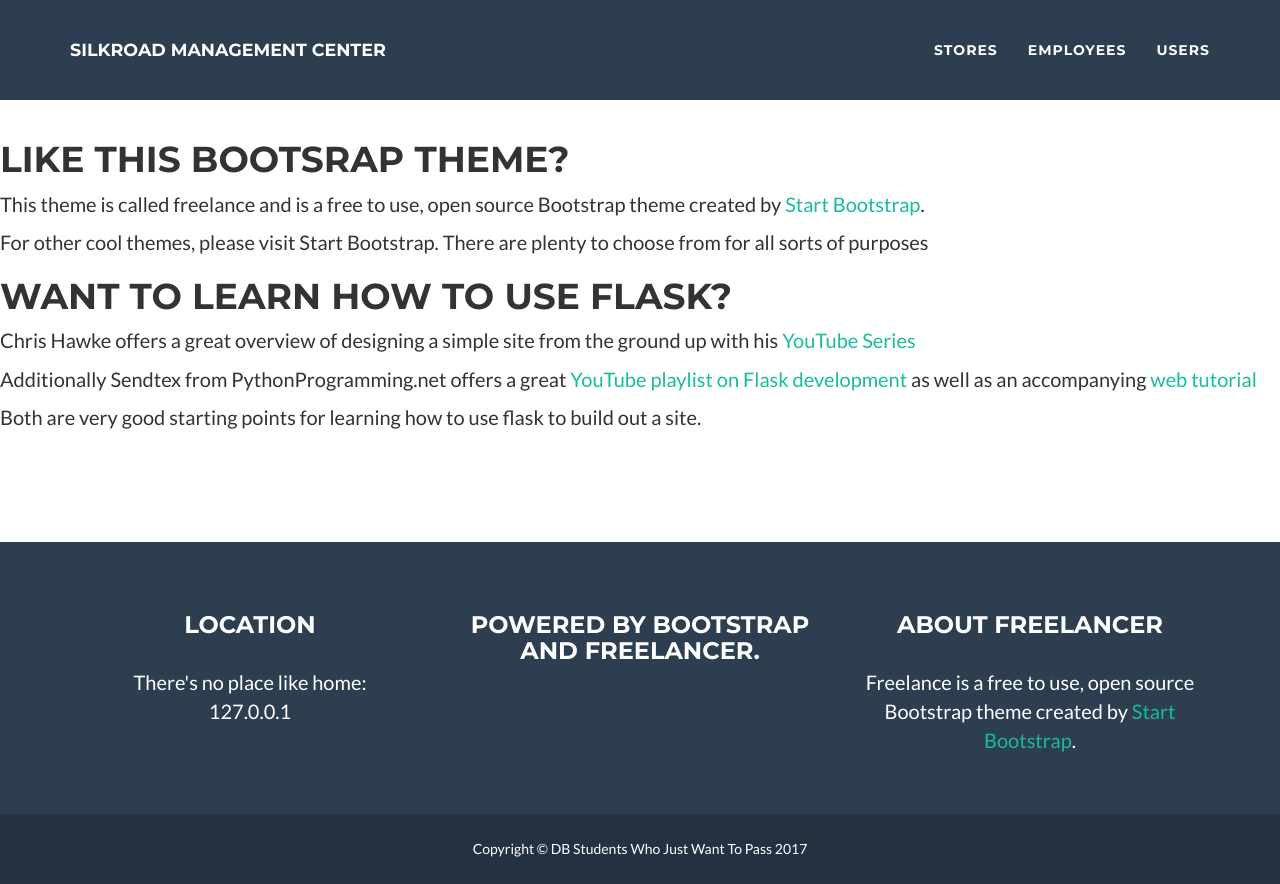
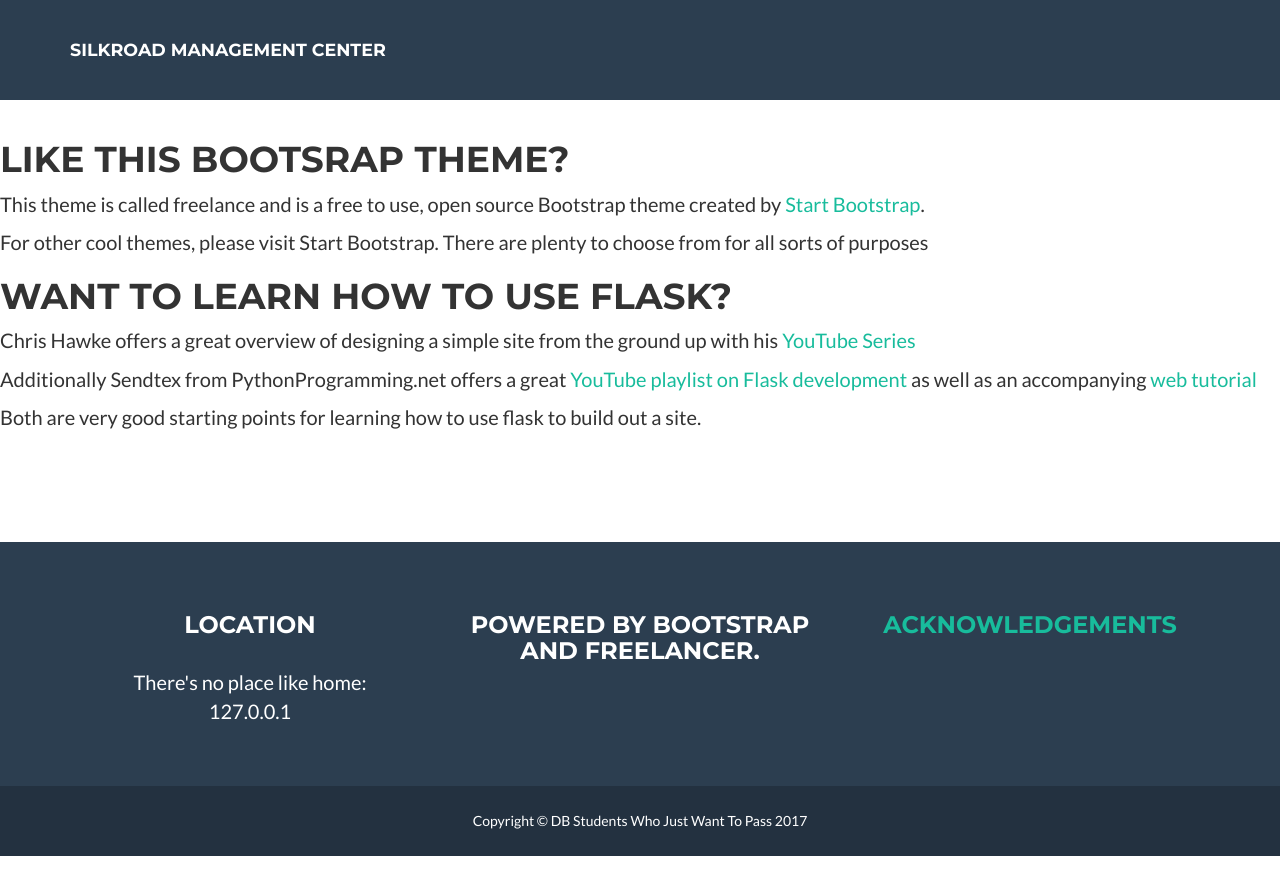
Before and after one commit to 0x8/DatabaseDesign, a Flask app: page /acknowledgements in a window 1280 px wide. After the commit the page ends 856 px from the top, so only its background shows below. Run offline with Flask 2, Linux system fonts and the light colour scheme; some libraries are stand-ins or nearby versions.

Commit message:
All buttons now require being logged in to appear while users is only visible to those who have the role of 'admin'

```diff
--- a/templates/layouts/layout1.html
+++ b/templates/layouts/layout1.html
@@ -37,17 +37,21 @@
     <!-- Navigation -->
     <nav id="mainNav" class="navbar navbar-default navbar-fixed-top navbar-custom">
         <div class="container">
+
             <!-- Brand and toggle get grouped for better mobile display -->
             <div class="navbar-header page-scroll">
                 <button type="button" class="navbar-toggle" data-toggle="collapse" data-target="#bs-example-navbar-collapse-1">
                     <span class="sr-only">Toggle navigation</span> Menu <i class="fa fa-bars"></i>
                 </button>
-                <a class="navbar-brand" href="#page-top">Silkroad Management Center</a>
+                <a class="navbar-brand" href="/">Silkroad Management Center</a>
             </div>
 
             <!-- Collect the nav links, forms, and other content for toggling -->
             <div class="collapse navbar-collapse" id="bs-example-navbar-collapse-1">
                 <ul class="nav navbar-nav navbar-right">
+
+                    <!-- Only show logout button if someone is logged in -->
+                    {% if current_user.is_authenticated %}
                     <!-- I'm updating these to reflect our own stuff, right now they will be dead links -->
                     <li class="hidden">
                         <a href="#page-top"></a>
@@ -58,12 +62,14 @@
                     <li class="page-scroll">
                         <a href="/employees">Employees</a>
                     </li>
+
+                    <!-- Only show if the user has admin role d-->
+                    {% if current_user.has_role('admin') %}
                     <li class="page-scroll">
                         <a href="/users">Users</a>
                     </li>
+                    {% endif %}
 
-                    <!-- Only show logout button if someone is logged in -->
-                    {% if current_user.is_authenticated %}
                     <li class="page-scroll"> <!-- Thats actually a lie, sorry -->
                         <a href="/logout">Logout</a>
                     </li>
@@ -109,8 +115,7 @@
                         </ul> -->
                     </div>
                     <div class="footer-col col-md-4">
-                        <h3>About Freelancer</h3>
-                        <p>Freelance is a free to use, open source Bootstrap theme created by <a href="http://startbootstrap.com">Start Bootstrap</a>.</p>
+                        <h3><a href="/acknowledgements">Acknowledgements</a><h3>
                     </div>
                 </div>
             </div>
```
